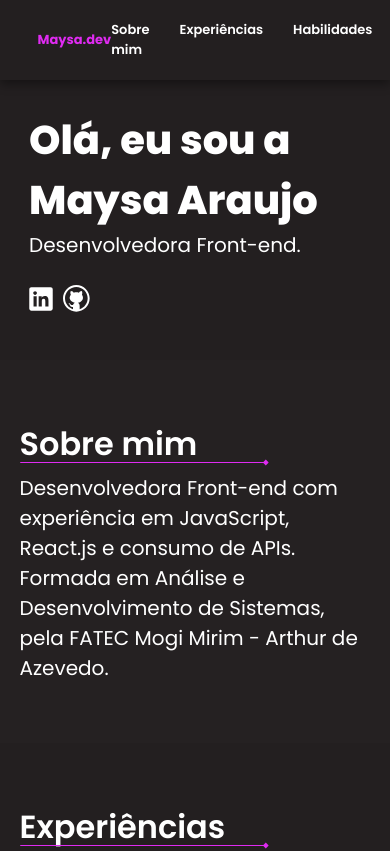
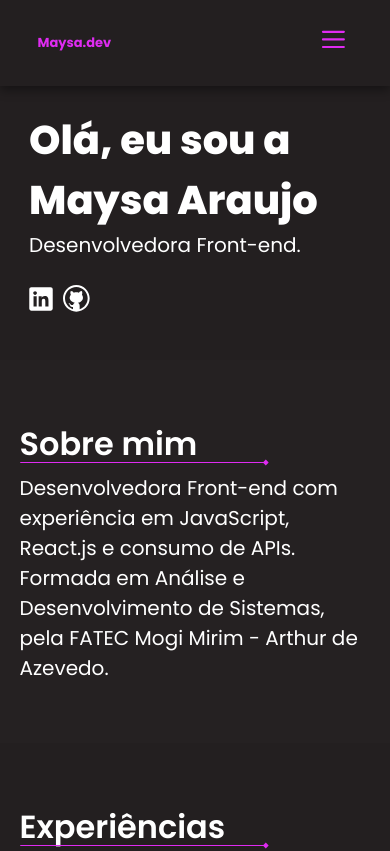
Before and after one commit to maysaraujo/portfolio, a React (Vite) app: page / in a window 390 px wide. Shown: the top 851 px of the page. Built offline with nearby package versions, Linux system fonts and the light colour scheme.

Commit message:
feat: adding style to the mobile menu

```diff
--- a/src/components/Header/Header.module.css
+++ b/src/components/Header/Header.module.css
@@ -34,3 +34,54 @@ header ul .menu {
   color: var(--white);
   font-weight: 600;
 }
+
+header .menuBtn {
+  display: none;
+}
+
+.responsiveMenu {
+  transform: none;
+}
+
+/* Responsivo */
+@media only screen and (max-width: 768px) {
+  header .menuBtn {
+    padding: 5px;
+    cursor: pointer;
+    background: transparent;
+
+    border: 0;
+    outline: 0;
+    color: var(--magenta);
+
+    display: block;
+    font-size: 1.8rem;
+  }
+
+  header .menu {
+    position: fixed;
+    top: -100vh;
+    left: 0;
+
+    height: 100%;
+    width: 100%;
+    align-items: center;
+    justify-content: center;
+    flex-direction: column;
+    gap: 1.5rem;
+
+    background-color: var(--black-100);
+    transition: 1s;
+    transform: translateY(-100vh);
+  }
+
+  header .responsiveMenu {
+    transform: translateY(100vh);
+  }
+
+  .menu .closeBtn {
+    position: absolute;
+    top: 2rem;
+    right: 2rem;
+  }
+}
```
